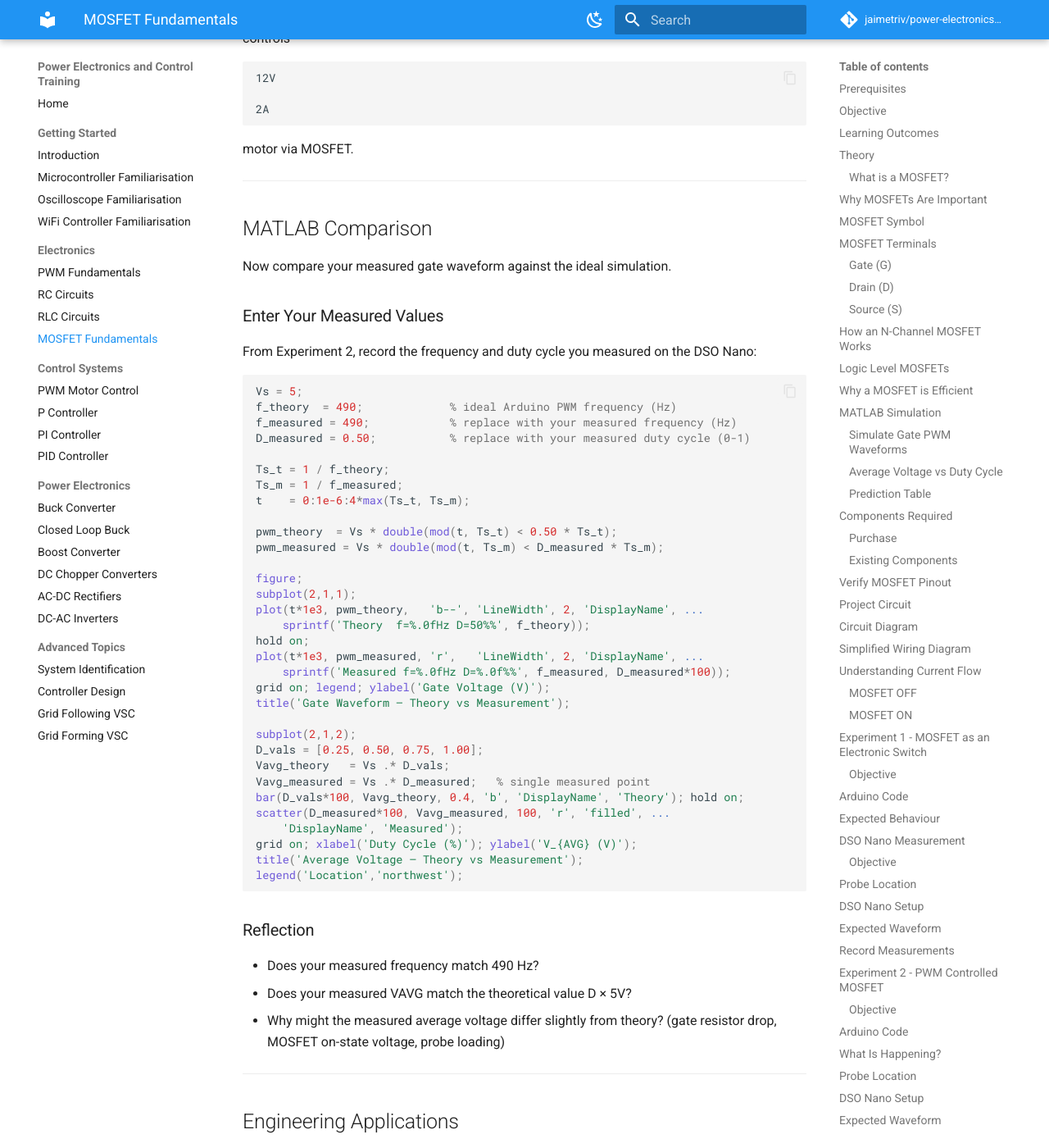
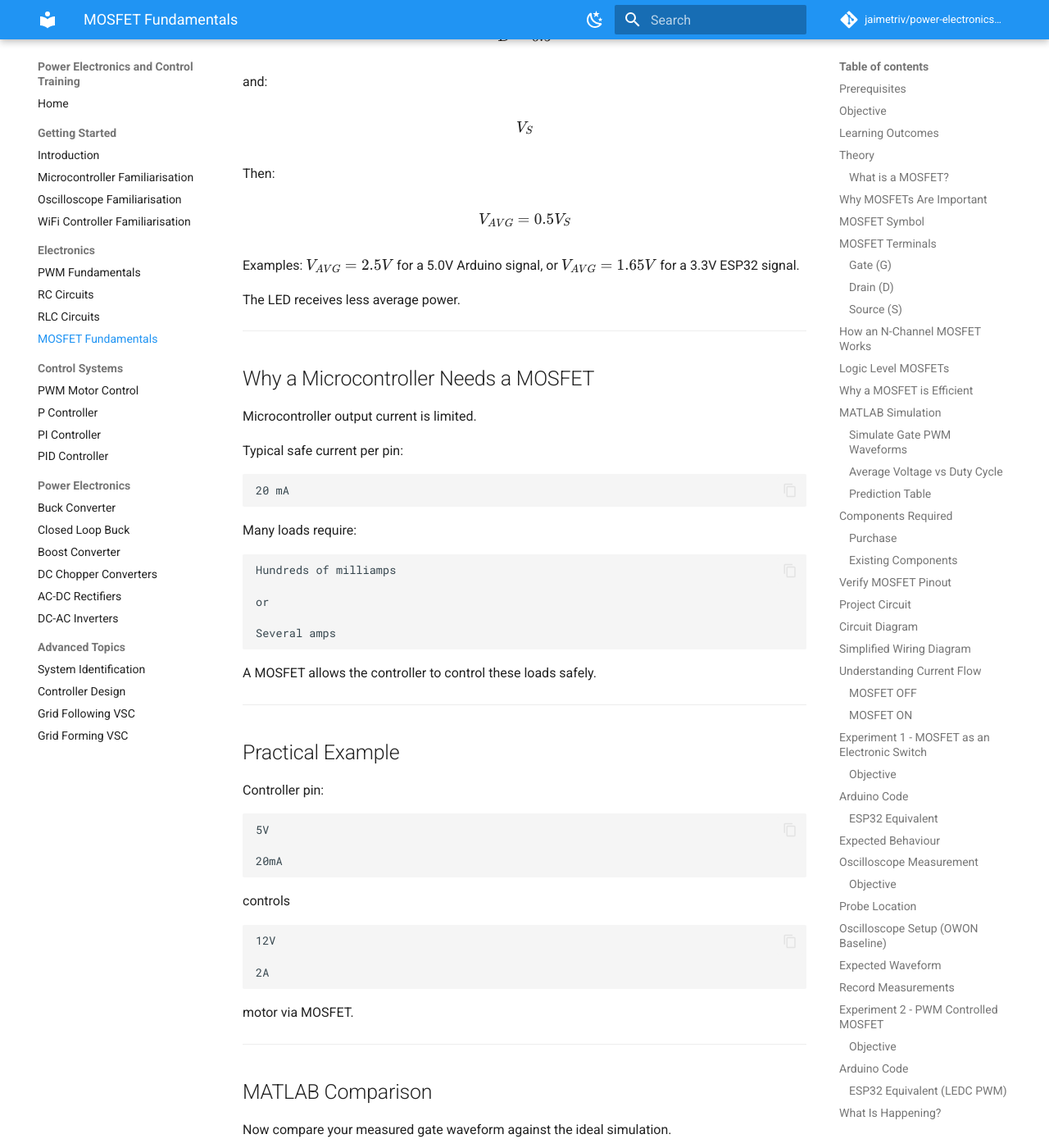
Before and after one commit to jaimetriv/power-electronics-and-control-training, an MkDocs documentation site: the page built from docs/04_MOSFET_Fundamentals.md, in a window 1280 px wide and 1400 px high, scrolled down 17296 px. Shown: the whole window at 82% size. Built offline with MkDocs 1.6.1 and Material for MkDocs 9.7.7, drawn with Linux system fonts in a browser that asks for light colours; comment, search, counter and statistics services are not loaded; some of the changed text lies outside the part shown.

Commit message:
docs(04_mosfet_fundamentals): align with esp32/owon baseline and add safety notes

````diff
--- a/docs/04_MOSFET_Fundamentals.md
+++ b/docs/04_MOSFET_Fundamentals.md
@@ -18,10 +18,10 @@ In this project you will learn:
 
 - What a MOSFET is
 - How a MOSFET works
-- How Arduino controls a MOSFET
+- How a microcontroller (Arduino or ESP32) controls a MOSFET
 - Why MOSFETs are used in power electronics
 - How PWM and MOSFETs work together
-- How to use the DSO Nano to measure switching signals
+- How to use an oscilloscope to measure switching signals (OWON HDS272S recommended, DSO Nano compatible)
 - Why switching converters are efficient
 
 This project marks the beginning of:
@@ -45,7 +45,7 @@ At the end of this project you should be able to:
 
 ✅ Use a MOSFET as a switch
 
-✅ Drive a MOSFET from Arduino
+✅ Drive a MOSFET from a microcontroller
 
 ✅ Measure PWM on the MOSFET gate
 
@@ -68,7 +68,7 @@ A MOSFET behaves like an electronic switch.
 Instead of using your finger to open and close a switch:
 
 ```text
-Arduino controls the switch electronically.
+The controller drives the switch electronically.
 ```
 
 ---
@@ -82,7 +82,7 @@ Imagine controlling:
 - A Buck Converter
 - A Power Supply
 
-All require more current than Arduino can safely provide.
+All require more current than a microcontroller pin can safely provide.
 
 A MOSFET allows:
 
@@ -159,10 +159,10 @@ OFF
 When:
 
 $$
-V_{GS}=5V
+V_{GS}>V_{TH}
 $$
 
-MOSFET is:
+and high enough for low $R_{DS(on)}$ at your gate-drive voltage, the MOSFET is:
 
 ```text
 ON
@@ -178,7 +178,7 @@ $$
 
 ## Logic Level MOSFETs
 
-For Arduino projects always use a:
+For controller projects always use a:
 
 ```text
 Logic Level MOSFET
@@ -195,7 +195,7 @@ Avoid:
 
 - IRFZ44N
 
-for beginner Arduino projects.
+for beginner controller projects.
 
 ---
 
@@ -265,7 +265,7 @@ for i = 1:4
     title(sprintf('D = %d%%', D*100));
 end
 xlabel('Time (ms)');
-sgtitle('MOSFET Gate PWM — 490 Hz');
+sgtitle('MOSFET Gate PWM - 490 Hz');
 ```
 
 ### Average Voltage vs Duty Cycle
@@ -283,7 +283,7 @@ scatter(D_points, Vavg_points, 80, 'r', 'filled', ...
     'DisplayName', 'Experiment points');
 grid on;
 xlabel('Duty Cycle'); ylabel('Average Voltage (V)');
-title('MOSFET PWM — V_{AVG} vs Duty Cycle');
+title('MOSFET PWM - V_{AVG} vs Duty Cycle');
 legend('Theory', 'Experiment points', 'Location', 'northwest');
 ```
 
@@ -317,6 +317,7 @@ IRLZ44N MOSFET
 From SparkFun Inventor Kit:
 
 - Arduino Uno
+- ESP32 DevKit V1 (alternative controller)
 - LED
 - 220 Ω resistor
 - Breadboard
@@ -324,7 +325,7 @@ From SparkFun Inventor Kit:
 
 Equipment:
 
-- DSO Nano Oscilloscope
+- Oscilloscope (OWON HDS272S recommended, DSO Nano compatible)
 
 ---
 
@@ -362,7 +363,11 @@ graph TD
 
 A[Arduino Pin 9]
 
+A2[ESP32 GPIO18]
+
 A --> B[220 Ohm Gate Resistor]
+
+A2 --> B
 
 B --> C[Gate]
 
@@ -382,7 +387,7 @@ H --> I[Drain]
 ## Simplified Wiring Diagram
 
 ```text
-Arduino Pin 9
+PWM Output (Arduino Pin 9 or ESP32 GPIO18)
       |
      220Ω
       |
@@ -426,8 +431,10 @@ OFF
 Gate:
 
 $$
-V_G = 5V
+V_G = V_S
 $$
+
+where $V_S$ is the controller output high level (typically about 5.0V for Arduino Uno or about 3.3V for ESP32).
 
 Current flows.
 
@@ -467,6 +474,25 @@ void loop()
 }
 ```
 
+### ESP32 Equivalent
+
+```cpp
+const int PWM_PIN = 18;
+
+void setup()
+{
+    pinMode(PWM_PIN, OUTPUT);
+}
+
+void loop()
+{
+    digitalWrite(PWM_PIN, HIGH);
+    delay(1000);
+    digitalWrite(PWM_PIN, LOW);
+    delay(1000);
+}
+```
+
 ---
 
 ## Expected Behaviour
@@ -483,7 +509,7 @@ continuously.
 
 ---
 
-## DSO Nano Measurement
+## Oscilloscope Measurement
 
 ### Objective
 
@@ -507,7 +533,11 @@ GND
 
 ---
 
-## DSO Nano Setup
+## Oscilloscope Setup (OWON Baseline)
+
+Recommended scope: OWON HDS272S.
+
+Compatible alternative: DSO Nano.
 
 Vertical:
 
@@ -545,7 +575,7 @@ Rising Edge
 | Parameter | Expected | Measured |
 |------------|-----------|-----------|
 | Gate LOW | 0V | |
-| Gate HIGH | 5V | |
+| Gate HIGH | V_S (about 5V Arduino or about 3.3V ESP32) | |
 
 ---
 
@@ -571,11 +601,30 @@ void loop()
 }
 ```
 
+### ESP32 Equivalent (LEDC PWM)
+
+```cpp
+const int PWM_PIN = 18;
+const int PWM_CH = 0;
+const int PWM_FREQ = 500;
+const int PWM_RES = 8;
+
+void setup()
+{
+    ledcAttach(PWM_PIN, PWM_FREQ, PWM_RES);
+}
+
+void loop()
+{
+    ledcWrite(PWM_PIN, 128);
+}
+```
+
 ---
 
 ## What Is Happening?
 
-Arduino produces:
+The controller produces:
 
 $$
 50\%
@@ -598,7 +647,7 @@ OFF
 approximately:
 
 $$
-490Hz
+490Hz (Arduino nominal, ESP32 configured value)
 $$
 
 ---
@@ -615,7 +664,11 @@ again.
 
 ---
 
-## DSO Nano Setup
+## Oscilloscope Setup (OWON Baseline)
+
+Recommended scope: OWON HDS272S.
+
+Compatible alternative: DSO Nano.
 
 Vertical:
 
@@ -773,22 +826,24 @@ $$
 and:
 
 $$
-V_S=5V
+V_S
 $$
 
 Then:
 
 $$
-V_{AVG}=2.5V
+V_{AVG}=0.5V_S
 $$
+
+Examples: $V_{AVG}=2.5V$ for a 5.0V Arduino signal, or $V_{AVG}=1.65V$ for a 3.3V ESP32 signal.
 
 The LED receives less average power.
 
 ---
 
-## Why Arduino Needs a MOSFET
+## Why a Microcontroller Needs a MOSFET
 
-Arduino output current is limited.
+Microcontroller output current is limited.
 
 Typical safe current per pin:
 
@@ -806,13 +861,13 @@ or
 Several amps
 ```
 
-A MOSFET allows Arduino to control these loads safely.
+A MOSFET allows the controller to control these loads safely.
 
 ---
 
 ## Practical Example
 
-Arduino:
+Controller pin:
 
 ```text
 5V
@@ -838,10 +893,10 @@ Now compare your measured gate waveform against the ideal simulation.
 
 ### Enter Your Measured Values
 
-From Experiment 2, record the frequency and duty cycle you measured on the DSO Nano:
+From Experiment 2, record the frequency and duty cycle you measured on the oscilloscope:
 
 ```matlab
-Vs = 5;
+Vs = 5;                      % use 5.0 for Arduino or 3.3 for ESP32
 f_theory  = 490;             % ideal Arduino PWM frequency (Hz)
 f_measured = 490;            % replace with your measured frequency (Hz)
 D_measured = 0.50;           % replace with your measured duty cycle (0-1)
@@ -861,7 +916,7 @@ hold on;
 plot(t*1e3, pwm_measured, 'r',   'LineWidth', 2, 'DisplayName', ...
     sprintf('Measured f=%.0fHz D=%.0f%%', f_measured, D_measured*100));
 grid on; legend; ylabel('Gate Voltage (V)');
-title('Gate Waveform — Theory vs Measurement');
+title('Gate Waveform - Theory vs Measurement');
 
 subplot(2,1,2);
 D_vals = [0.25, 0.50, 0.75, 1.00];
@@ -896,6 +951,8 @@ Adjust brightness.
 ### DC Motor Drives
 
 Adjust speed.
+
+Note: for inductive loads such as motors and solenoids, add a flyback diode across the load.
 
 ---
 
@@ -975,7 +1032,7 @@ ____________________
 
 ### Question 5
 
-Why can't Arduino drive large motors directly?
+Why can't a microcontroller pin drive large motors directly?
 
 Answer:
 
@@ -1026,7 +1083,16 @@ Check:
 
 - Trigger settings
 - Probe location
-- Arduino code
+- Controller PWM code
+
+---
+
+### Motor Does Not Switch Safely
+
+Check:
+
+- Flyback diode installed across inductive load
+- Diode polarity correct
 
 ---
 
@@ -1034,7 +1100,7 @@ Check:
 
 ✅ MOSFET orientation correct
 
-✅ Shared ground between Arduino and MOSFET
+✅ Shared ground between controller and MOSFET
 
 ✅ Probe on Gate
 
@@ -1060,7 +1126,7 @@ In this project you learned:
 
 ✅ MOSFET efficiency
 
-✅ How Arduino controls larger loads
+✅ How a microcontroller controls larger loads
 
 ✅ Foundations of power electronics
 
@@ -1085,4 +1151,4 @@ Topics:
 - PWM Motor Drives
 - Motor Time Constants
 - First-Order Motor Models
-- Measuring Motor Response with the DSO Nano
+- Measuring Motor Response with the Oscilloscope
````
Also changed, not shown: other parts of docs/04_MOSFET_Fundamentals.md (+3 -3 lines).
